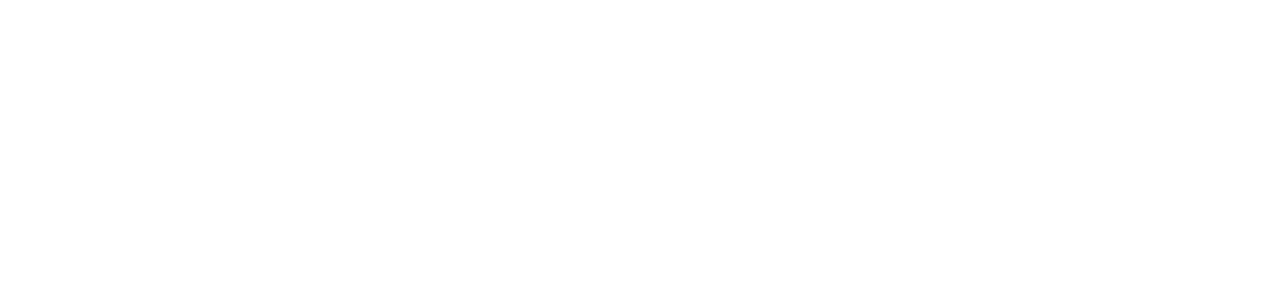
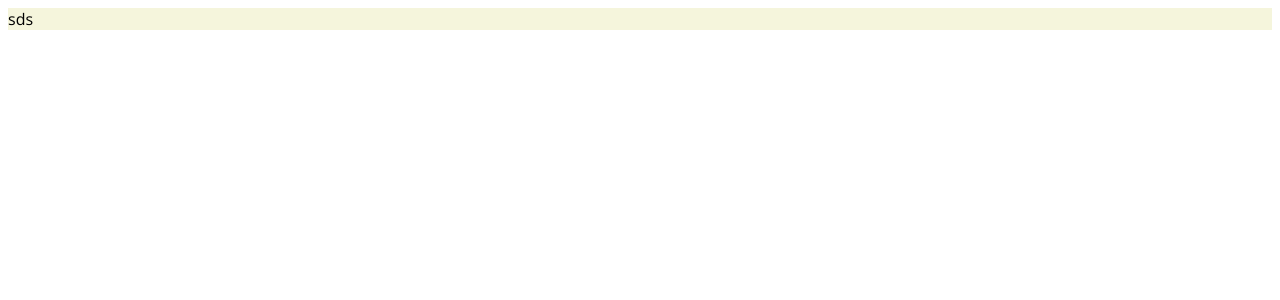
Before and after one commit to kpi-web/math-web, a React (Create React App) app: page / in a window 1280 px wide. Shown: the top 300 px of the page. Built offline with nearby package versions, Linux system fonts and the light colour scheme.

Commit message:
feat: add fonts

```diff
--- a/public/index.html
+++ b/public/index.html
@@ -3,6 +3,9 @@
   <head>
     <meta charset="utf-8" />
     <link rel="icon" href="%PUBLIC_URL%/favicon.ico" />
+    <link rel="preconnect" href="https://fonts.googleapis.com">
+    <link rel="preconnect" href="https://fonts.gstatic.com" crossorigin>
+    <link href="https://fonts.googleapis.com/css2?family=Open+Sans:wght@300;400;500;600;700;800&display=swap" rel="stylesheet">
     <meta name="viewport" content="width=device-width, initial-scale=1" />
     <meta name="theme-color" content="#000000" />
     <meta
--- a/src/App.tsx
+++ b/src/App.tsx
@@ -1,9 +1,12 @@
 import React from 'react';
+import Main from "./components/pages/Main";
+import Flex from "./components/atoms/Flex";
 
 function App() {
   return (
-    <div className="App">
-    </div>
+    <Flex>
+      <Main />
+    </Flex>
   );
 }
 
--- /dev/null
+++ b/src/components/organisms/Header.tsx
@@ -0,0 +1,22 @@
+import React from 'react';
+import styled from "styled-components";
+
+const HeaderStyled = styled.div`
+  display: flex;
+  width: 100%;
+  background-color: beige;
+  flex-grow: 1;
+
+`
+
+const titles = ["Головна", "Про нас", "Вартість", "Навчання", "Контакти", "Особистий кабінет"]
+
+const Header = () => {
+    return (
+        <HeaderStyled>
+sds
+        </HeaderStyled>
+    );
+};
+
+export default Header;
--- /dev/null
+++ b/src/components/pages/Main.tsx
@@ -0,0 +1,14 @@
+import React from 'react';
+import Flex from "../atoms/Flex";
+import Header from "../organisms/Header";
+
+const Main = () => {
+    return (
+        <Flex>
+            <Header />
+
+        </Flex>
+    );
+};
+
+export default Main;
--- a/src/index.css
+++ /dev/null
@@ -1,13 +0,0 @@
-body {
-  margin: 0;
-  font-family: -apple-system, BlinkMacSystemFont, 'Segoe UI', 'Roboto', 'Oxygen',
-    'Ubuntu', 'Cantarell', 'Fira Sans', 'Droid Sans', 'Helvetica Neue',
-    sans-serif;
-  -webkit-font-smoothing: antialiased;
-  -moz-osx-font-smoothing: grayscale;
-}
-
-code {
-  font-family: source-code-pro, Menlo, Monaco, Consolas, 'Courier New',
-    monospace;
-}
--- a/src/index.tsx
+++ b/src/index.tsx
@@ -1,6 +1,7 @@
 import React from 'react';
 import ReactDOM from 'react-dom/client';
 import App from './App';
+import './styles.css';
 
 const root = ReactDOM.createRoot(
   document.getElementById('root') as HTMLElement
--- /dev/null
+++ b/src/styles.css
@@ -0,0 +1,3 @@
+body{
+    font-family: 'Open Sans', sans-serif;
+}
```
Also changed, not shown: src/assets/1.jpg (added).
